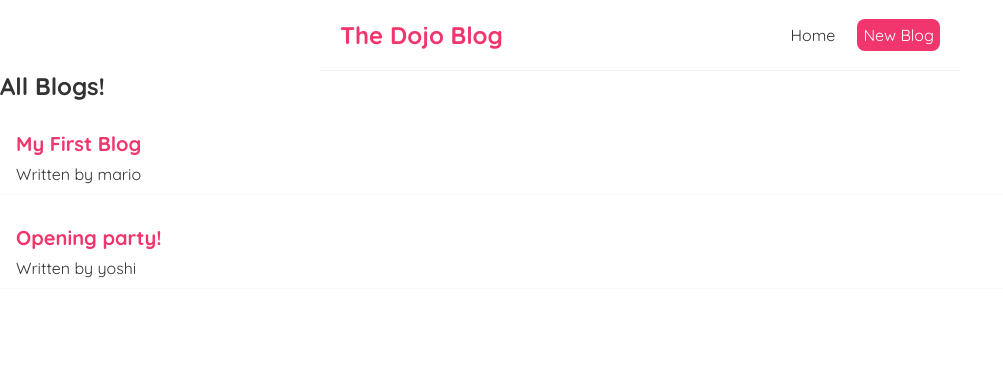
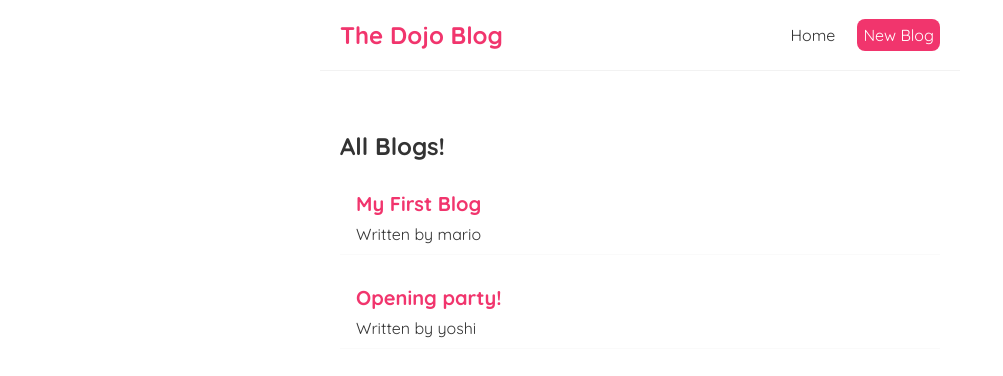
Before and after one commit to SasnarineDeodat/Full-Modern-React-Tutorial, a React (Create React App) app: page / in a window 1280 px wide. Shown: the top 376 px of the page, without its empty margins (0-1003 px from the left). Built offline with nearby package versions, Linux system fonts and the light colour scheme; data requests are answered from the project's data file.

Commit message:
The React router

```diff
--- a/package.json
+++ b/package.json
@@ -8,6 +8,7 @@
     "@testing-library/user-event": "^13.5.0",
     "react": "^18.2.0",
     "react-dom": "^18.2.0",
+    "react-router-dom": "^5.2.0",
     "react-scripts": "5.0.1",
     "web-vitals": "^2.1.4"
   },
--- a/src/App.js
+++ b/src/App.js
@@ -1,12 +1,22 @@
 import Home from "./Home";
 import Navbar from "./Navbar";
+import { BrowserRouter as Router, Route, Switch } from "react-router-dom";
 
 function App() {
   return (
+    <Router>
     <div className="App">
-      <Navbar/>
-      <Home/>
+      <Navbar />
+      <div className="content">
+          <Switch>
+            <Route path="/">
+              <Home/>
+
+            </Route>
+        </Switch>
       </div>
+    </div>
+    </Router>
   );
 }
 export default App;
```
Also changed, not shown: 2 other files (tests, documents, lock files or other folders).
